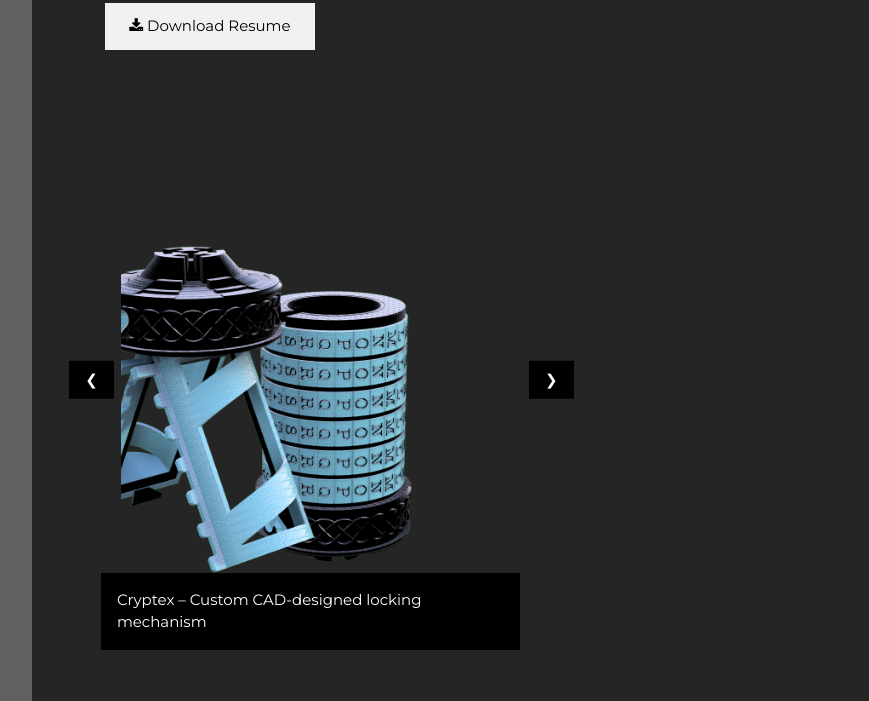
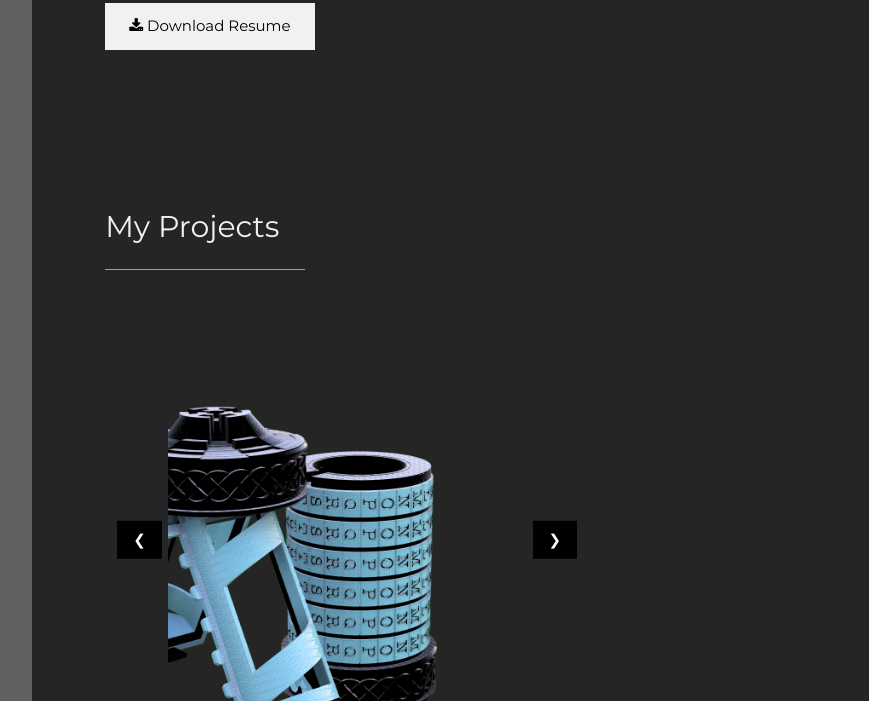
Before and after one commit to tylerisbalding/Command_Center, a plain HTML site: page index.html in a window 1280 px wide. Shown: the part 1257-1958 px from the top of the page, without its empty margins (88-957 px from the left). Drawn offline with nearby package versions, Linux system fonts and the light colour scheme; a web font is replaced by a local one.

Commit message:
Update index.html

```diff
--- a/index.html
+++ b/index.html
@@ -203,6 +203,10 @@ body, h1,h2,h3,h4,h5,h6 {font-family: "Montserrat", sans-serif}
 -->
     <!-- End Grid/Pricing tables -->
   <!-- Portfolio Section -->
+<div class="w3-padding-64" id="projects">
+
+  <h2 class="w3-text-light-grey">My Projects</h2>
+  <hr style="width:200px" class="w3-opacity">
 <div class="w3-row-padding" style="margin:0 -16px">
   <div class="w3-half">
   <div class="w3-content w3-display-container" style="max-width:800px; height:500px;">
@@ -232,11 +236,12 @@ body, h1,h2,h3,h4,h5,h6 {font-family: "Montserrat", sans-serif}
   <button class="w3-button w3-black w3-display-right" onclick="plusDivs(1)">❯</button>
 
 </div>
+</div>
     <!-- Grid for photos -->
   </div>
   <!-- End Portfolio Section -->
   </div>
-
+       +
     <!-- Testimonials -->
   <div class="w3-padding-64" id="Testimonial">
     <h2 class="w3-text-light-grey">Client Testimonials</h2>
```
